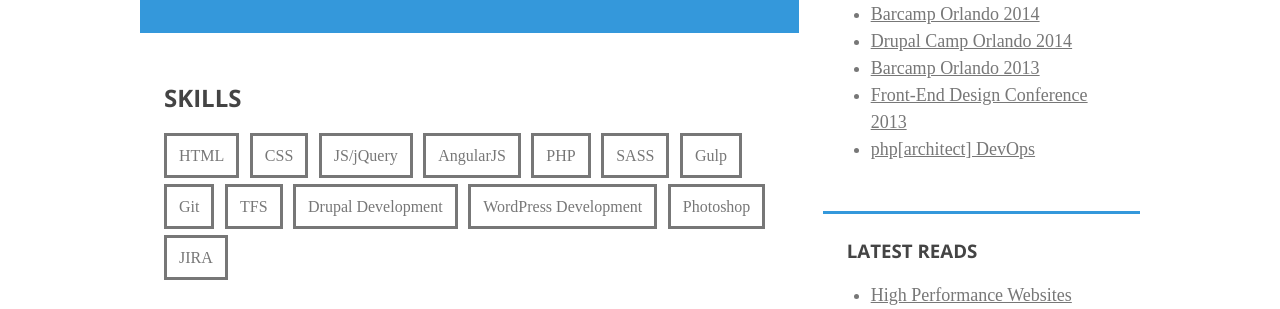
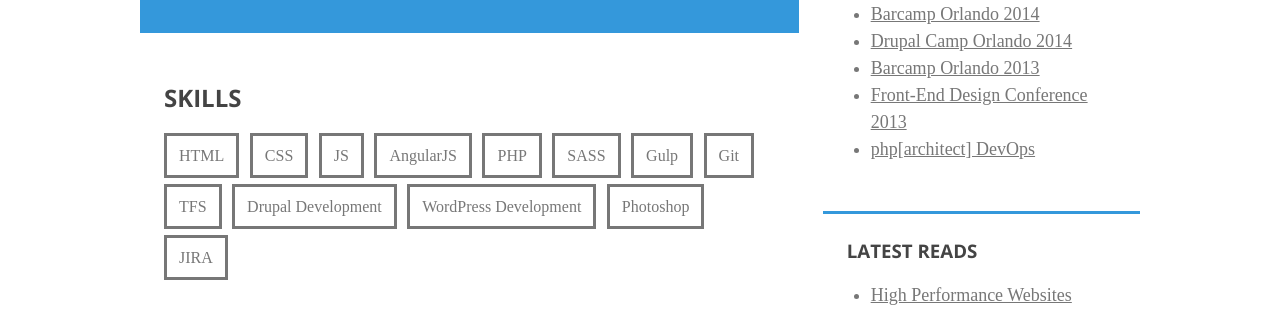
Before and after one commit to vhmarquez/portfoliov2, a plain HTML site: page index.html in a window 1280 px wide. Shown: the part 445-754 px from the top of the page. Drawn offline with nearby package versions, Linux system fonts and the light colour scheme; a web font is replaced by a local one.

Commit message:
Update to skill sets.

```diff
--- a/index.html
+++ b/index.html
@@ -54,7 +54,7 @@
 						<ul class="floated">
 							<li>HTML</li>
 							<li>CSS</li>
-							<li>JS/jQuery</li>
+							<li>JS</li>
 							<li>AngularJS</li>
 							<li>PHP</li>
 							<li>SASS</li>
```
